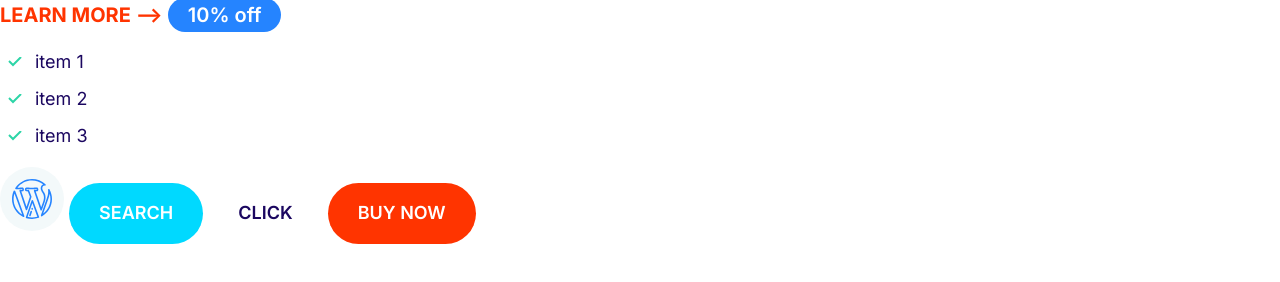
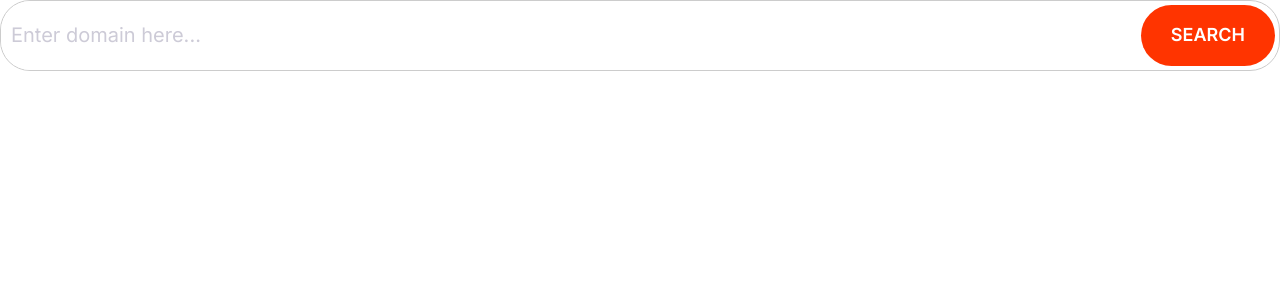
Before and after one commit to roshavafaei/roshify-landing-page, a plain HTML site: page index.html in a window 1280 px wide. Drawn offline with Linux system fonts and the light colour scheme.

Commit message:
Define the styles to the inputs.

```diff
--- a/CSS/style.css
+++ b/CSS/style.css
@@ -4,6 +4,8 @@
   --color-accent: #ff3400;
   --color-headings: #1b0760;
   --color-body: #918ca4;
+  --color-border: #ccc;
+  --border-radius: 30px;
 }
 
 *,
@@ -232,3 +234,39 @@
     font-size: 1.5rem;
   }
 }
+
+/*Inputs*/
+.input {
+  border-radius: var(--border-radius);
+  border: 1px solid var(--color-border);
+  color: var(--color-headings);
+  font-size: 2rem;
+  outline: 0;
+  padding: 1.5rem 3.5rem;
+}
+
+::placeholder {
+  color: #cdcbd7;
+}
+
+.input-group {
+  border: 1px solid var(--color-border);
+  border-radius: var(--border-radius);
+  display: flex;
+}
+
+.input-group .input {
+  border: 0;
+  flex-grow: 1;
+  padding: 1.5rem 1rem;
+}
+
+.input-group .btn {
+    margin: 4px;
+}
+
+@media screen and (min-width: 1024) {
+  .input {
+    font-size: 1.5rem;
+  }
+}
--- a/index.html
+++ b/index.html
@@ -14,20 +14,9 @@
     <link rel="stylesheet" href="CSS/style.css" />
   </head>
   <body>
-    <a href="#" class="link-arrow">Learn More</a>
-    <span class="badge badge--primary">10% off</span>
-    <ul class="list list--tick">
-      <li class="list__item">item 1</li>
-      <li class="list__item">item 2</li>
-      <li class="list__item">item 3</li>
-    </ul>
-    <span class="icon-container">
-      <svg class="icon icon--primary">
-        <use xlink:href="images/sprite.svg#wordpress"></use>
-      </svg>
-    </span>
-    <button class="btn btn--secondary">Search</button>
-    <button class="btn btn--outline">Click</button>
-    <button class="btn btn--accent">Buy now</button>
+    <div class="input-group">
+      <input type="text" class="input" placeholder="Enter domain here..." />
+      <button class="btn btn--accent">Search</button>
+    </div>
   </body>
 </html>
```
Also changed, not shown: components/inputs.html (added, +4 -0 lines). Lines whose indentation alone changed are shown as unchanged.
